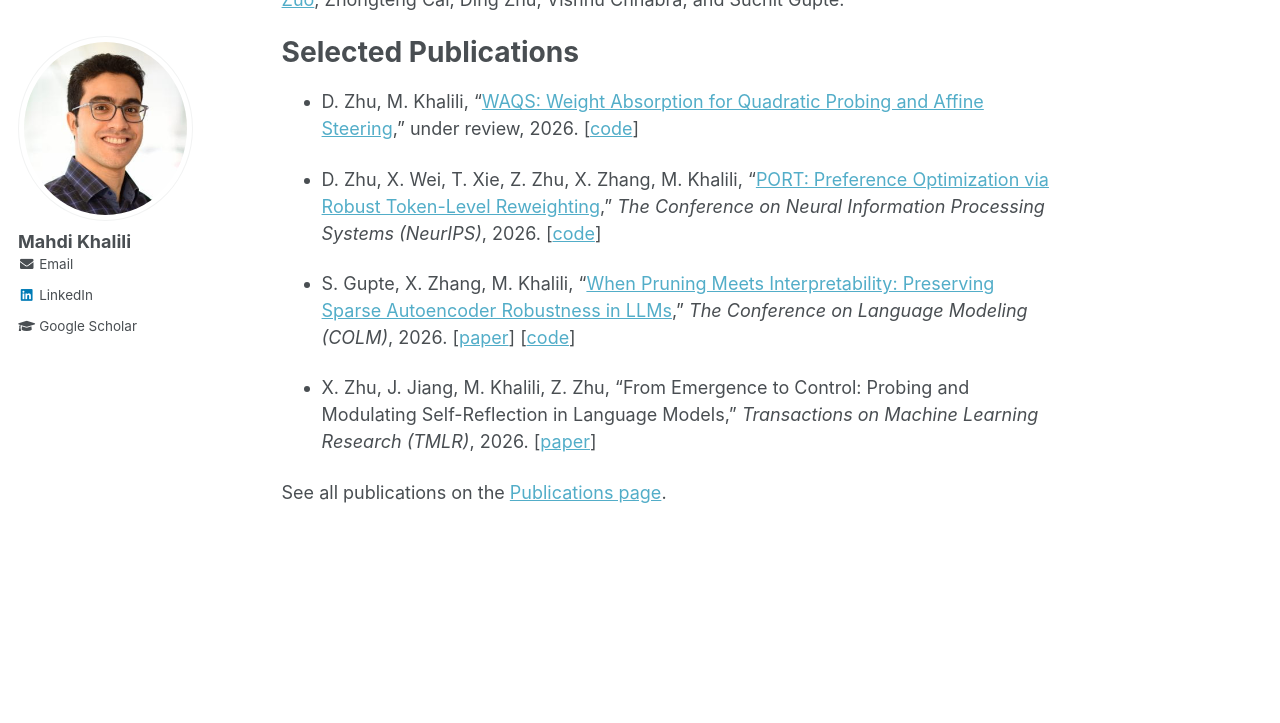
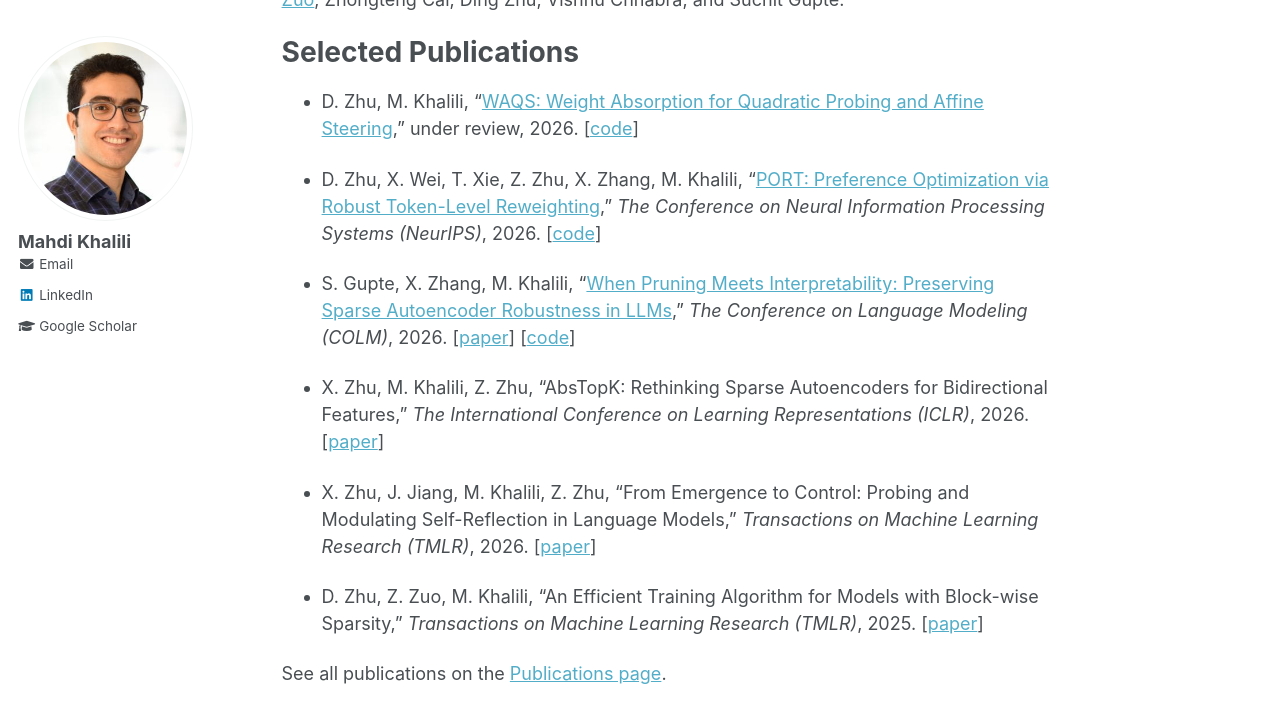
Before and after one commit to KhaliliMahdi/khalilimahdi.github.io, a Jekyll site: the page built from _pages/about.md, in a window 1280 px wide and 900 px high, scrolled down 518 px. Shown: the top 723 px of the window. Built offline with Jekyll 4.4.1, drawn with Linux system fonts in a browser that asks for light colours.

Commit message:
Add ICLR 2026 and TMLR 2025 papers to selected publications

```diff
--- a/_pages/about.md
+++ b/_pages/about.md
@@ -23,6 +23,10 @@ Selected Publications
 
 * S. Gupte, X. Zhang, M. Khalili, "[When Pruning Meets Interpretability: Preserving Sparse Autoencoder Robustness in LLMs](/publication/sae-pruning)," *The Conference on Language Modeling (COLM)*, 2026. [[paper](https://arxiv.org/abs/2608.25941)] [[code](https://github.com/KhaliliMahdi/sae-robustness-under-pruning)]
 
+* X. Zhu, M. Khalili, Z. Zhu, "AbsTopK: Rethinking Sparse Autoencoders for Bidirectional Features," *The International Conference on Learning Representations (ICLR)*, 2026. [[paper](https://proceedings.iclr.cc/paper_files/paper/2026/hash/527360cae239e340eb056e32b01f1caf-Abstract-Conference.html)]
+
 * X. Zhu, J. Jiang, M. Khalili, Z. Zhu, "From Emergence to Control: Probing and Modulating Self-Reflection in Language Models," *Transactions on Machine Learning Research (TMLR)*, 2026. [[paper](https://arxiv.org/abs/2506.12217)]
 
+* D. Zhu, Z. Zuo, M. Khalili, "An Efficient Training Algorithm for Models with Block-wise Sparsity," *Transactions on Machine Learning Research (TMLR)*, 2025. [[paper](https://arxiv.org/abs/2503.21928)]
+
 See all publications on the [Publications page](/publications/).
```
Also changed, not shown: _pages/publications.md (+4 -0 lines).
